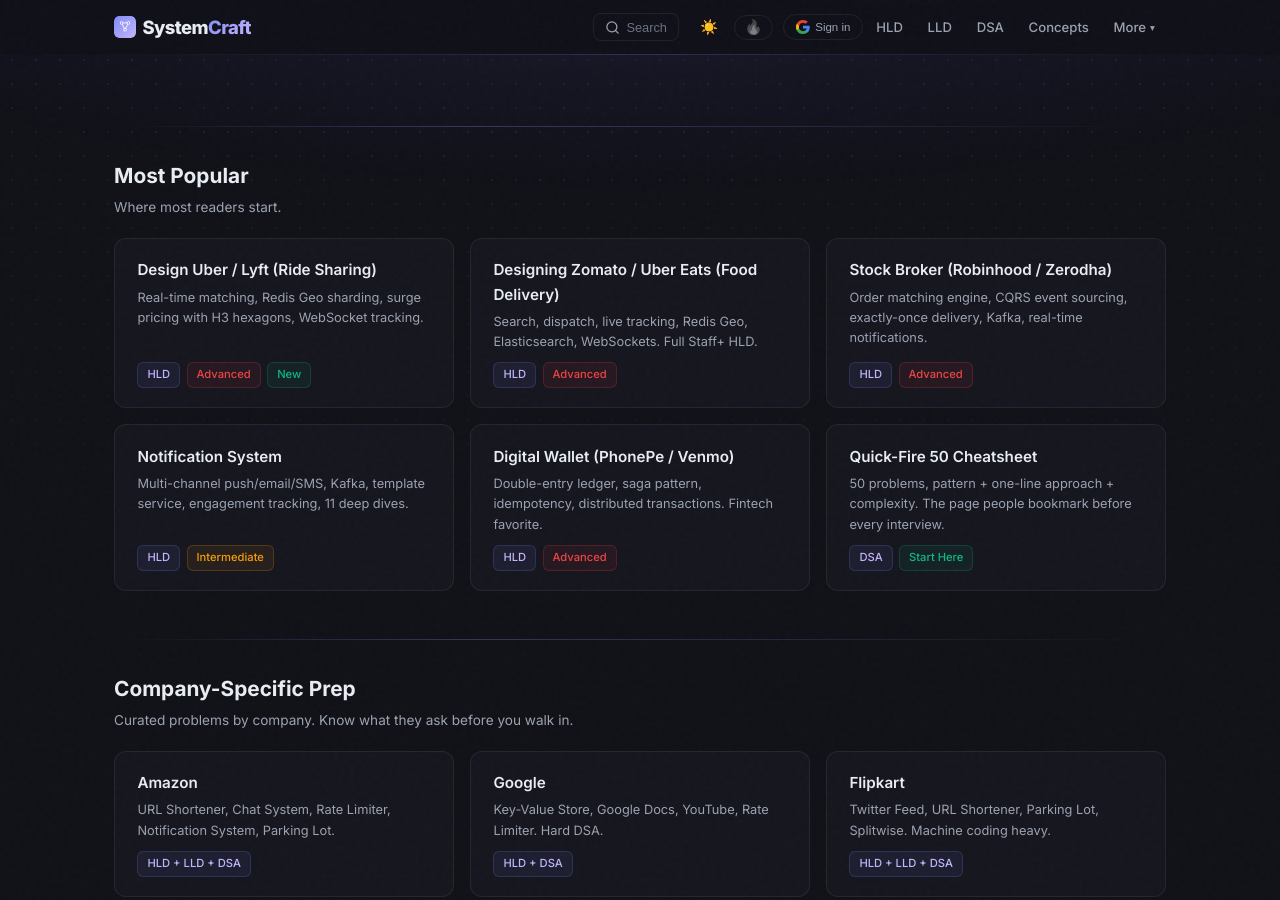
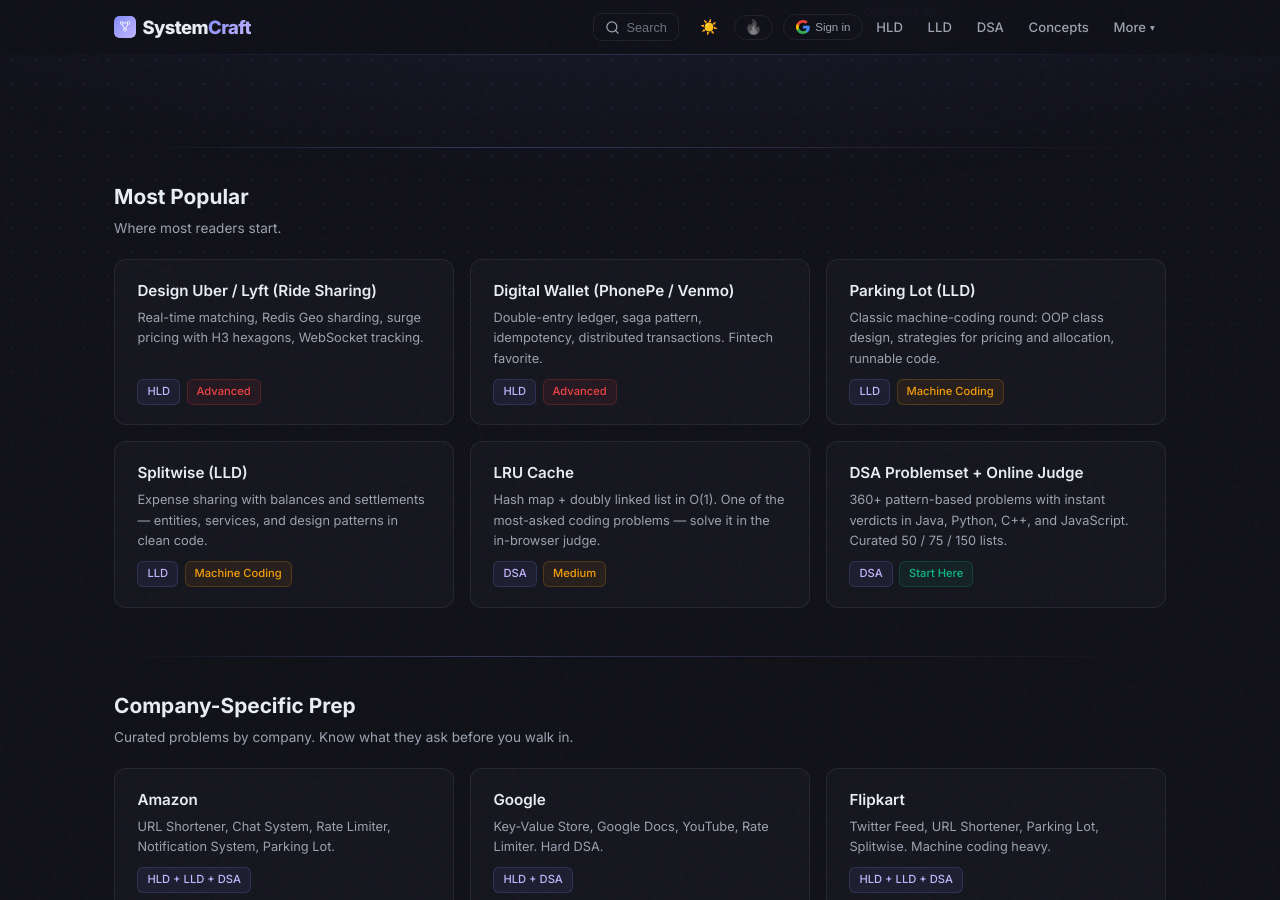
Before and after one commit to iluzn/HLD-Designs, a Jekyll site: the page built from index.html, in a window 1280 px wide and 900 px high, scrolled down 1632 px. Built offline with Jekyll 4.4.1, drawn with Linux system fonts in a browser that asks for light colours; comment, search, counter and statistics services are not loaded; some of the changed text lies outside the part shown.

Commit message:
content(home): Rebalance Why + Most Popular sections across HLD/LLD/DSA
- 'Why' value props now emphasize all three rounds, runnable code + live judge
- 'Most Popular' is now a balanced mix: 2 HLD, 2 LLD (Parking Lot, Splitwise),
  2 DSA (LRU Cache, Problemset+Judge) instead of 5 HLD designs

```diff
--- a/index.html
+++ b/index.html
@@ -286,16 +286,16 @@
     <div class="section-sub">Not just another "Design X" list. Here's what's different.</div>
     <div class="popular">
         <div class="pop-card" style="cursor:default;border-top:3px solid #818cf8;">
-            <h4>Bad → Good → Great Format</h4>
-            <p>Every deep dive shows WHY the naive approach fails before the fix. You learn trade-offs, not just answers.</p>
+            <h4>All Three Rounds, One Place</h4>
+            <p>HLD system design, LLD machine coding, and DSA — prepped end to end. Stop stitching together five different sites.</p>
         </div>
         <div class="pop-card" style="cursor:default;border-top:3px solid #4ade80;">
-            <h4>Actual Architecture Diagrams</h4>
-            <p>Mermaid flowcharts and sequence diagrams you can use directly in interviews. Not just walls of text.</p>
+            <h4>Runnable Code + Live Judge</h4>
+            <p>LLD patterns and 360+ DSA problems come with working solutions in Java, Python, C++, and JavaScript — run and test them in the browser.</p>
         </div>
         <div class="pop-card" style="cursor:default;border-top:3px solid #fbbf24;">
-            <h4>Interview-Ready Depth</h4>
-            <p>Each design covers exactly what a 45-min interview expects: requirements, API, incremental architecture, and 4-6 deep dives.</p>
+            <h4>Bad → Good → Great Depth</h4>
+            <p>Every design deep dive and DSA editorial shows WHY the naive approach fails before the fix. You learn trade-offs, not just answers.</p>
         </div>
     </div>
 </div>
@@ -350,31 +350,31 @@
         <a class="pop-card" href="/hld/Uber">
             <h4>Design Uber / Lyft (Ride Sharing)</h4>
             <p>Real-time matching, Redis Geo sharding, surge pricing with H3 hexagons, WebSocket tracking.</p>
-            <div class="meta"><span class="tag">HLD</span><span class="tag tag-difficulty-hard">Advanced</span><span class="tag" style="background:rgba(16,185,129,0.08);border-color:rgba(16,185,129,0.2);color:#10b981;">New</span></div>
-        </a>
-        <a class="pop-card" href="/hld/Zomato">
-            <h4>Designing Zomato / Uber Eats (Food Delivery)</h4>
-            <p>Search, dispatch, live tracking, Redis Geo, Elasticsearch, WebSockets. Full Staff+ HLD.</p>
             <div class="meta"><span class="tag">HLD</span><span class="tag tag-difficulty-hard">Advanced</span></div>
-        </a>
-        <a class="pop-card" href="/hld/StockBroker">
-            <h4>Stock Broker (Robinhood / Zerodha)</h4>
-            <p>Order matching engine, CQRS event sourcing, exactly-once delivery, Kafka, real-time notifications.</p>
-            <div class="meta"><span class="tag">HLD</span><span class="tag tag-difficulty-hard">Advanced</span></div>
-        </a>
-        <a class="pop-card" href="/hld/NotificationSystem">
-            <h4>Notification System</h4>
-            <p>Multi-channel push/email/SMS, Kafka, template service, engagement tracking, 11 deep dives.</p>
-            <div class="meta"><span class="tag">HLD</span><span class="tag tag-difficulty-medium">Intermediate</span></div>
         </a>
         <a class="pop-card" href="/hld/DigitalWallet">
             <h4>Digital Wallet (PhonePe / Venmo)</h4>
             <p>Double-entry ledger, saga pattern, idempotency, distributed transactions. Fintech favorite.</p>
             <div class="meta"><span class="tag">HLD</span><span class="tag tag-difficulty-hard">Advanced</span></div>
         </a>
-        <a class="pop-card" href="/cheatsheet">
-            <h4>Quick-Fire 50 Cheatsheet</h4>
-            <p>50 problems, pattern + one-line approach + complexity. The page people bookmark before every interview.</p>
+        <a class="pop-card" href="/lld/ParkingLot">
+            <h4>Parking Lot (LLD)</h4>
+            <p>Classic machine-coding round: OOP class design, strategies for pricing and allocation, runnable code.</p>
+            <div class="meta"><span class="tag">LLD</span><span class="tag tag-difficulty-medium">Machine Coding</span></div>
+        </a>
+        <a class="pop-card" href="/lld/Splitwise">
+            <h4>Splitwise (LLD)</h4>
+            <p>Expense sharing with balances and settlements — entities, services, and design patterns in clean code.</p>
+            <div class="meta"><span class="tag">LLD</span><span class="tag tag-difficulty-medium">Machine Coding</span></div>
+        </a>
+        <a class="pop-card" href="/dsa/problem/lru-cache">
+            <h4>LRU Cache</h4>
+            <p>Hash map + doubly linked list in O(1). One of the most-asked coding problems — solve it in the in-browser judge.</p>
+            <div class="meta"><span class="tag">DSA</span><span class="tag tag-difficulty-medium">Medium</span></div>
+        </a>
+        <a class="pop-card" href="/dsa">
+            <h4>DSA Problemset + Online Judge</h4>
+            <p>360+ pattern-based problems with instant verdicts in Java, Python, C++, and JavaScript. Curated 50 / 75 / 150 lists.</p>
             <div class="meta"><span class="tag">DSA</span><span class="tag tag-difficulty-easy">Start Here</span></div>
         </a>
     </div>
```
